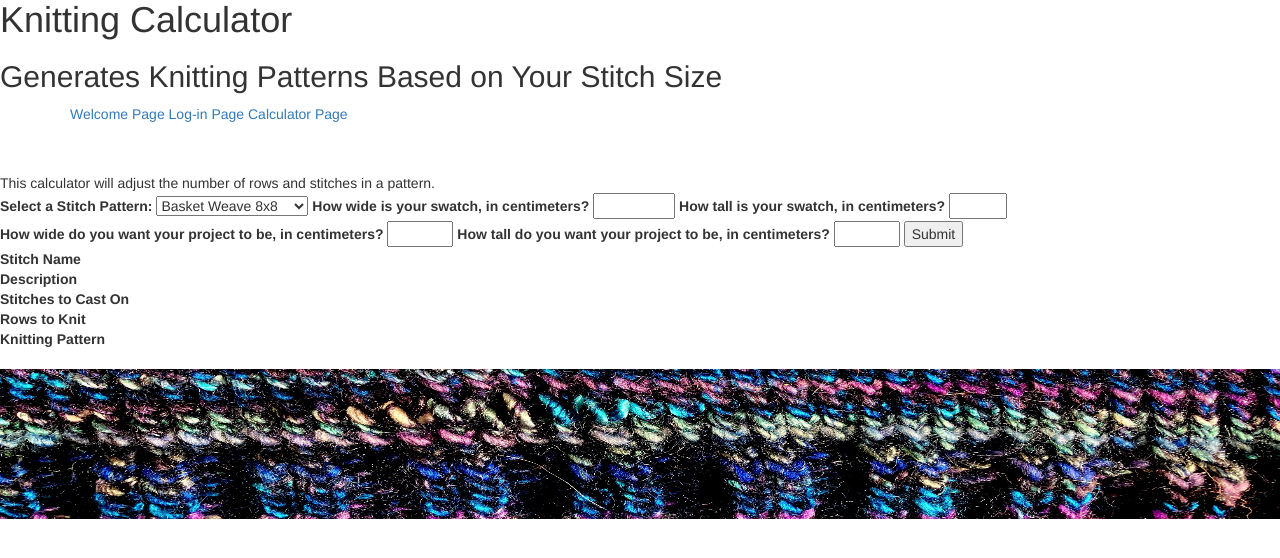
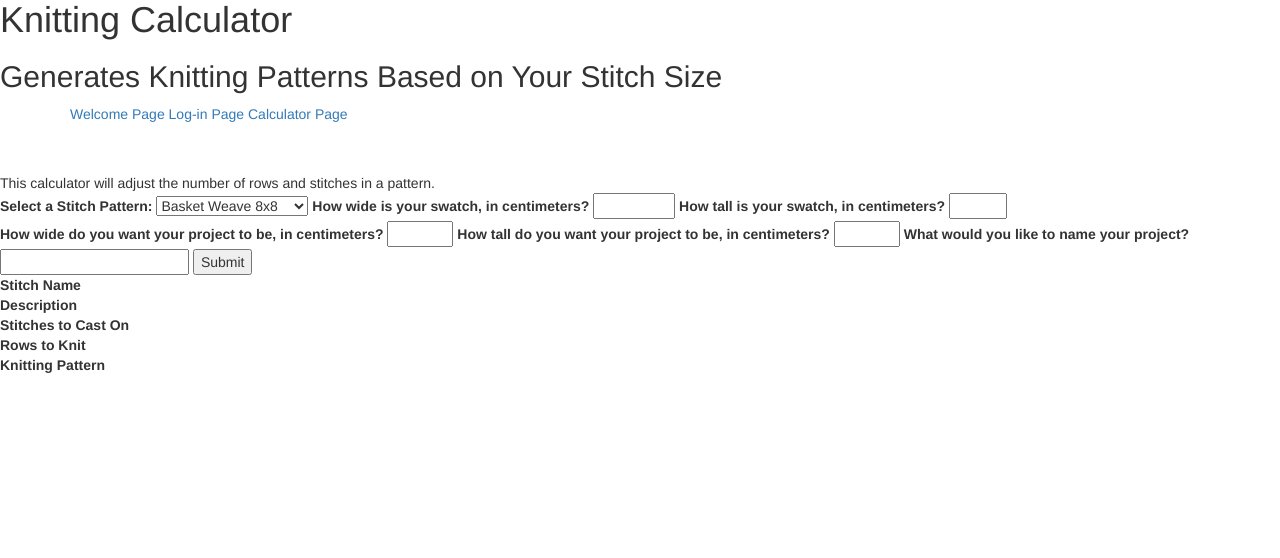
Before and after one commit to trew-boisvert/Knitting_Calculator, a Flask app: page /calculator in a window 1280 px wide. Shown: the part 170-728 px from the top of the page. Run offline with Flask 2, Linux system fonts and the light colour scheme; some libraries are stand-ins or nearby versions.

Commit message:
Save Project Record to Database feature complete

```diff
--- a/server.py
+++ b/server.py
@@ -99,6 +99,7 @@ def instructions():
     sHeight = int(request.form.get('sHeight'))
     pWidth = int(request.form.get('pWidth'))
     pHeight = int(request.form.get('pHeight'))
+    pName = request.form.get('pName')
 
     stitchChoice = Pattern.query.get(pat_ID)
     all_instructions_table = Instruction.query.filter(Instruction.pattern_id == pat_ID).order_by(Instruction.instruction_row).all()
@@ -115,6 +116,7 @@ def instructions():
     session['cast_on'] = cast_on
     session['row_total'] = row_total
     session['stitchInstructions'] = stitchInstructions
+    session['project_name'] = pName
     session.modified = True
 
     if stitchChoice:
@@ -136,12 +138,19 @@ def instructions():
 @app.route('/save_pattern', methods=['POST'])
 def save_pattern():
     """Save an in-progress pattern to user profile."""
-    #receive info object from ajax
-    #use that data plus data from server session in crud function
-    #crud function saves new project record
-    #redirect to profile page
-#finish this route
+    currentRow = int(request.form.get('currentRow'))
+    currentIndex = int(request.form.get('currentIndex'))
 
+    session['currentRow'] = currentRow
+    session['currentIndex'] = currentIndex
+    session.modified = True
+
+    crud.create_project(session['user_id'], session['pattern_id'], session['project_name'], session['swatch_width'],
+                    session['swatch_height'], session['project_width'],
+                    session['project_height'], session['currentRow'],
+                    session['currentIndex'])
+
+    return jsonify({'message': 'Project record saved!'})
 
 @app.route('/profile')
 def profile_page():
--- a/static/css/stylesheet.css
+++ b/static/css/stylesheet.css
@@ -6,7 +6,7 @@
 }
 
 .footer-img {
-    position: sticky;
+    position: absolute;
     bottom: 0;
     left: 0;
 }
--- a/static/js/ajax.js
+++ b/static/js/ajax.js
@@ -7,12 +7,14 @@
         sWidth: $("#swatch-width").val(),
         sHeight: $("#swatch-height").val(),
         pWidth: $("#project-width").val(),
-        pHeight: $("#project-height").val()
+        pHeight: $("#project-height").val(),
+        pName: $("#project-name").val()
     }
     console.log('formData:', formData);
     let url = `/api/instructions`;
 
     $('#start-knitting').append('<button id="advance-row">Next Row</button>');
+    $('#start-knitting').append('<button id="save-pattern">Save Progress</button>');
 
     $.post(url, formData, (res) => {
         console.log(res);
@@ -27,7 +29,6 @@
         sessionStorage.setItem('currentRow', 0)
         sessionStorage.setItem('indexer', 0)
     })
-
 
     $("#advance-row").on('click', (evt) => {
 
@@ -50,4 +51,15 @@
             sessionStorage.setItem('indexer', parseInt(sessionStorage.indexer) + 1);
         }
     })
+
+    $("#save-pattern").on('click', (evt) => {
+        const currentProgress = {
+            currentRow: sessionStorage.getItem('currentRow'),
+            currentIndex: sessionStorage.getItem('indexer')
+        }
+        $.post('/save_pattern', currentProgress, (res) => {
+            console.log(res);
+            $('#save-status').html(res['message']);
+        })
+    })
 });
--- a/templates/base.html
+++ b/templates/base.html
@@ -46,9 +46,9 @@
   {% block body %}{% endblock %}
 
   {% block after_body %}{% endblock %}
-<div id="footer" class="footer-img">
+<!-- <div id="footer" class="footer-img">
   <img src="/static/images/BottomBorderKnit.jpg" width="100%" height = "150">
-</div>
+</div> -->
 <script src="/static/js/ajax.js"></script>
 </body>
 </html>
--- a/templates/calculator.html
+++ b/templates/calculator.html
@@ -34,11 +34,18 @@
     <label for="project-height">How tall do you want your project to be, in centimeters?</label>
     <input type="number" id="project-height" name="project-height" min="0" max="500">
 
+    <label for="project-name">What would you like to name your project?</label>
+    <input type="text" id="project-name" name="project-name">
+
     <input type="submit">
   </form>
 
   <section id="display-pattern">
     <dl>
+
+      <dd id="save-status">
+
+      </dd>
       <dt>Stitch Name</dt>
       <dd id="stitchname"></dd>
 
```
